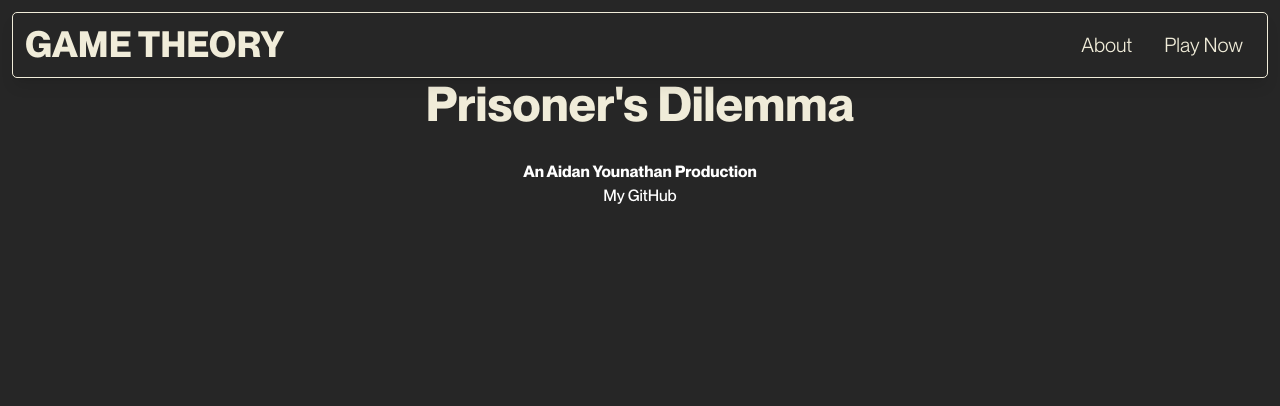
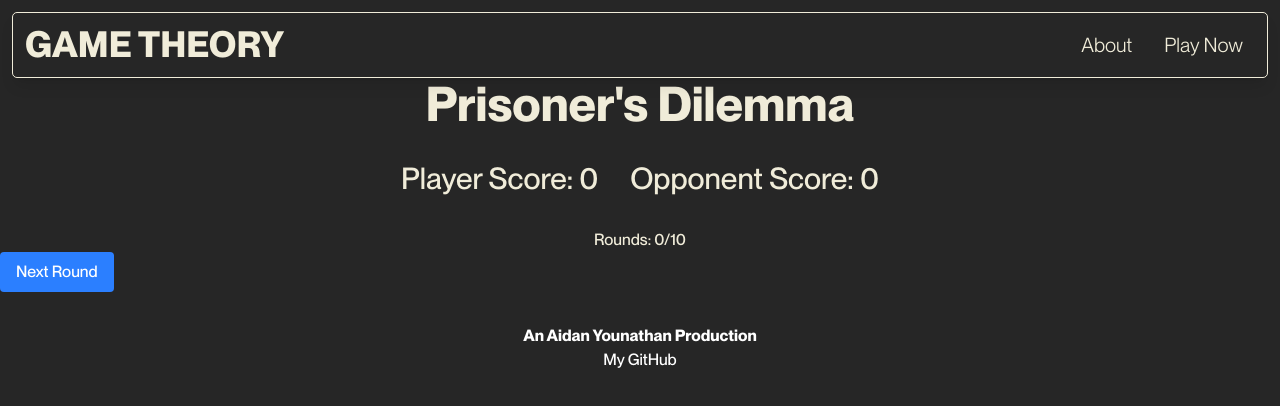
Before and after one commit to AidanYounathan/gametheory, a Next.js app: page /pd-play in a window 1280 px wide. Shown: the top 406 px of the page. Built offline with nearby package versions, Linux system fonts and the light colour scheme.

Commit message:
Add Rubik font and enhance game logic with character selection and rounds

```diff
--- a/src/app/layout.tsx
+++ b/src/app/layout.tsx
@@ -1,5 +1,5 @@
 import type { Metadata } from "next";
-import { Geist, Geist_Mono } from "next/font/google";
+import { Geist, Geist_Mono, Rubik } from "next/font/google";
 import "./globals.css";
 import localFont from "next/font/local";
 import Header from "./components/header";
@@ -43,6 +43,12 @@ const geistMono = Geist_Mono({
   subsets: ["latin"],
 });
 
+const rubik = Rubik({
+  variable: "--font-rubik",
+  subsets: ["latin"],
+  weight: ["300", "400", "500", "600", "700", "800", "900"], // All weights from 300-900
+  style: ["normal", "italic"],
+});
 
 
 export const metadata: Metadata = {
@@ -67,7 +73,7 @@ export default function RootLayout({
   return (
     <html lang="en" suppressHydrationWarning>
       <body
-        className={`${geistSans.variable} ${geistMono.variable} ${myFont.variable} ${myFont.className} antialiased`}
+        className={`${geistSans.variable} ${geistMono.variable} ${myFont.variable} ${rubik.variable} ${myFont.className} antialiased`}
         suppressHydrationWarning
       >
         <Header />
--- a/src/app/pd-play/page.tsx
+++ b/src/app/pd-play/page.tsx
@@ -1,10 +1,61 @@
 'use client'
-import { useState } from "react";
+import { useState, useEffect } from "react";
+import { useSearchParams } from "next/navigation";
 
 
 export default function Home() {
+    const searchParams = useSearchParams();
     const [playerScore, setPlayerScore] = useState<number>(0);
     const [opponentScore, setOpponentScore] = useState<number>(0);
+    const [opponentName, setOpponentName] = useState<string>("Opponent");
+    const [rounds, setRounds] = useState<number>(10);
+    const [currentRound, setCurrentRound] = useState<number>(0);
+
+    // Character data - keep in sync with player-select/page.tsx
+    const characters = [
+        { id: 1, name: "Tit for Tat", description: "\"I'll match your move!\"", image: "/placeholder-character.png" },
+        { id: 2, name: "Tideman & Chieruzzi", description: "Careful experimenters who adjust based on past outcomes.", image: "/placeholder-character.png" },
+        { id: 3, name: "Nydegger", description: "Analytical and cautious waits for patterns before reacting", image: "/placeholder-character.png" },
+        { id: 4, name: "Grofman", description: "Blends cooperation with calculated risk-taking", image: "/placeholder-character.png" },
+        { id: 5, name: "Shubik", description: "Strategic opportunist. Cooperates early but will pounce on weakness.", image: "/placeholder-character.png" },
+        { id: 6, name: "Stein & Rapoport", description: "Methodical duo. Balanced between trust and defense.", image: "/placeholder-character.png" },
+        { id: 7, name: "Grudger", description: "Friendly until crossed. \"Betray me once and I never forgive.\"", image: "/placeholder-character.png" },
+        { id: 8, name: "Davis", description: "Loyal collaborator. Values steady long-term cooperation.", image: "/placeholder-character.png" },
+        { id: 9, name: "Graaskamp", description: "Adaptive strategist. Mixes random play with tactical responses.", image: "/placeholder-character.png" },
+        { id: 10, name: "FirstByDowning", description: "Starts cautiously, then mirrors your style if trust builds.", image: "/placeholder-character.png" },
+        { id: 11, name: "Feld", description: "Bold and aggressive tests trust by pushing early.", image: "/placeholder-character.png" },
+        { id: 12, name: "Joss", description: "Mostly Tit-for-Tat but occasionally throws a surprise betrayal.", image: "/placeholder-character.png" },
+        { id: 13, name: "Tullock", description: "Plays unpredictably with short bursts of aggression.", image: "/placeholder-character.png" },
+        { id: 14, name: "Unnamed", description: "Mysterious contender. Its behavior is anyone's guess.", image: "/placeholder-character.png" },
+        { id: 15, name: "Random", description: "Pure chaos—every round is a coin flip.", image: "/placeholder-character.png" },
+    ];
+
+    useEffect(() => {
+        // Get character ID and rounds from URL params
+        const characterId = searchParams.get('character');
+        const roundsParam = searchParams.get('rounds');
+
+
+        if (characterId) {
+            const character = characters.find(c => c.id === Number(characterId));
+            if (character) {
+                setOpponentName(character.name);
+                console.log(`Playing against: ${character.name}`);
+            }
+        }
+
+        if (roundsParam) {
+            setRounds(Number(roundsParam));
+        }
+    }, [searchParams]);
+
+    const handleNextRound = () => {
+        if (currentRound < rounds) {
+            setCurrentRound(currentRound + 1);
+            // Placeholder logic for score updates
+            setPlayerScore(playerScore + Math.floor(Math.random() * 5));
+            setOpponentScore(opponentScore + Math.floor(Math.random() * 5));
+        }}
 
     return (
         <main>
@@ -14,14 +65,22 @@ export default function Home() {
                 </h1>
             </div>
             <div className="game-container">
-                <div className="scores">
+                <div className="scores flex items-center flex-row font-rubik text-3xl justify-center gap-8 mb-8 text-bone">
                     <div className="">
-
+                        <h2>Player Score: {playerScore}</h2>
                     </div>
                     <div>
-
+                        <h2>{opponentName} Score: {opponentScore}</h2>
                     </div>
-
+                </div>
+                <div>
+                    {/* Game implementation goes here */}
+                    <p className="text-bone text-center">Rounds: {currentRound}/{rounds}</p>
+                </div>
+                <div>
+                    <button onClick={handleNextRound} className="bg-blue-500 text-white px-4 py-2 rounded">
+                        Next Round
+                    </button>
                 </div>
             </div>
         </main>
--- a/src/app/player-select/page.tsx
+++ b/src/app/player-select/page.tsx
@@ -39,7 +39,8 @@ export default function Home() {
     const handleGameStart = () => {
         if (selectedCharacter && rounds) {
             console.log(`Starting game with character: ${characters[selectedCharacter-1].name} and rounds: ${rounds}`);
-            router.push('/pd-play');
+            // Pass character ID and rounds via URL params
+            router.push(`/pd-play?character=${selectedCharacter}&rounds=${rounds}`);
         }
     };
 
```
